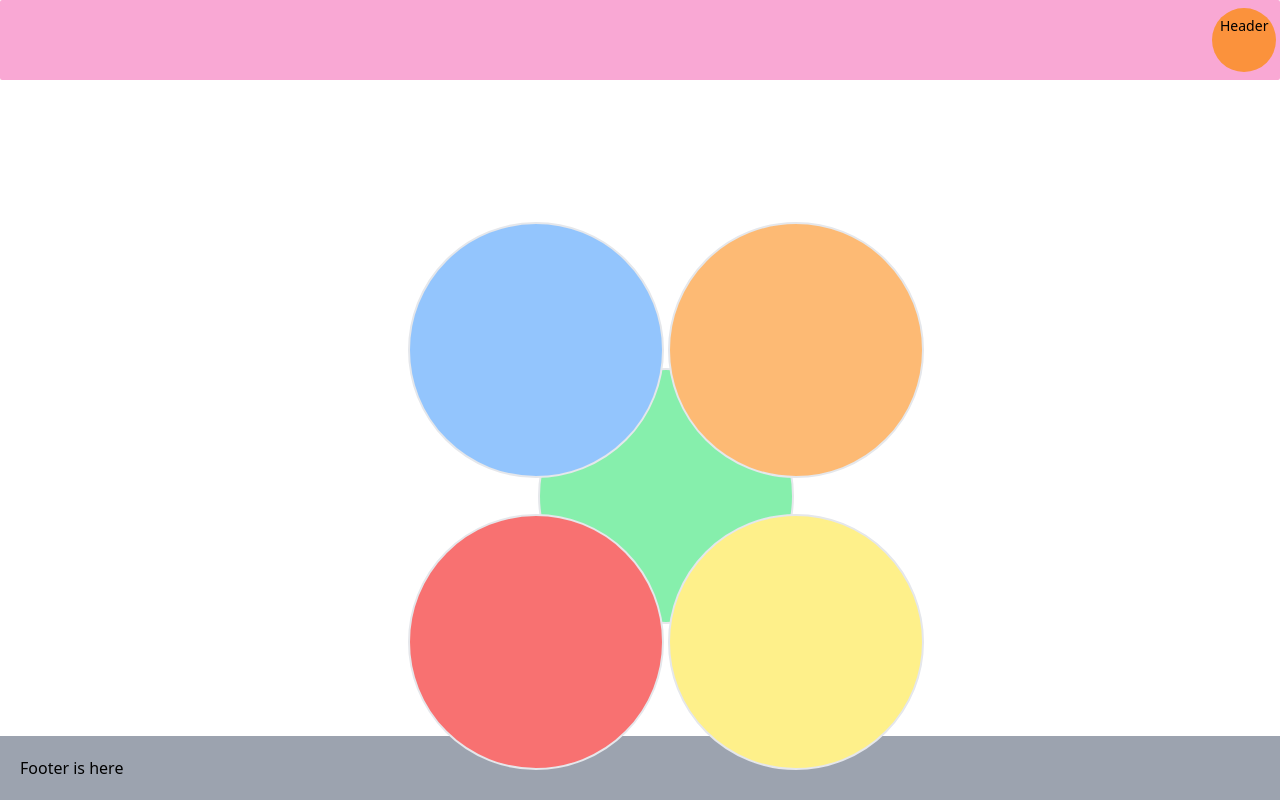
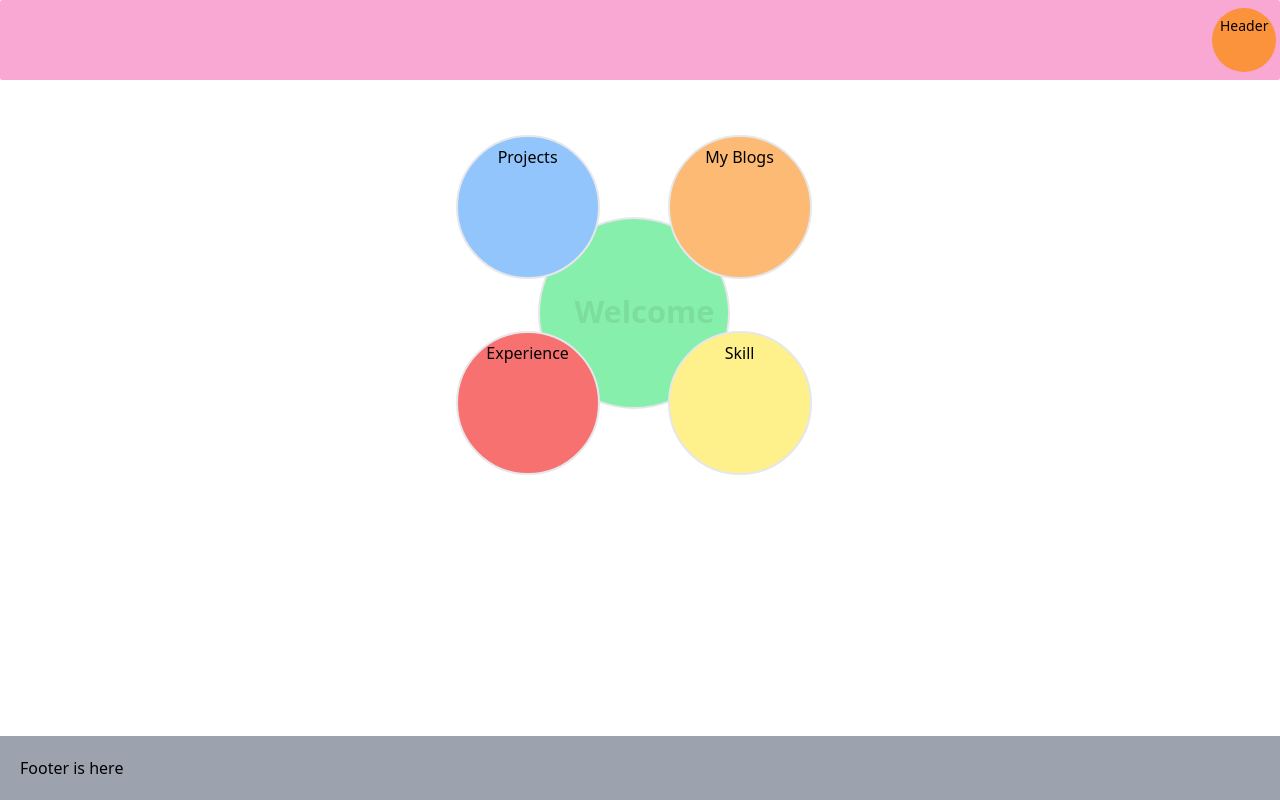
Before and after one commit to GautamSharma26/portfolio, a Next.js app: page / in a window 1280 px wide. Built offline with nearby package versions, Linux system fonts and the light colour scheme.

Commit message:
modified root page

```diff
--- a/app/page.js
+++ b/app/page.js
@@ -1,16 +1,18 @@
 import React from 'react'
 const RootPageMainD = () => {
   return (
-    <div className="min-h-[calc(100vh-144px)]">
-      <div className="relative border-2 md:left-[42%] md:top-72 bg-green-300 h-64 w-64 rounded-full">Hii
-        <div className="absolute border-2 top-36 left-32 h-64 w-64 bg-yellow-200 rounded-full"></div>
-        <div className="absolute border-2 top-36 right-32 h-64 w-64 bg-red-400 rounded-full"></div>
-        <div className="absolute border-2 bottom-36 left-32 h-64 w-64 bg-orange-300 rounded-full"></div>
-        <div className="absolute border-2 bottom-36 right-32 h-64 w-64 bg-blue-300 rounded-full"></div>
-
+    <div className="min-h-[calc(100vh-144px)] overflow-auto">
+      <div className="relative border-2 md:left-[42%] md:top-36 bg-green-300 h-48 w-48 rounded-full text-center animate-bounce">
+      <div className='absolute top-20 left-16 w-16 animate-ping text-black font-bold'>
+        Welcome
       </div>
+        <div className="absolute border-2 top-28 left-32 h-36 w-36 bg-yellow-200 rounded-full text-center p-2">Skill</div>
+        <div className="absolute border-2 top-28 right-32 h-36 w-36 bg-red-400 rounded-full text-center p-2">Experience</div>
+        <div className="absolute border-2 bottom-32 left-32 h-36 w-36 bg-orange-300 rounded-full text-center p-2">My Blogs</div>
+        <div className="absolute border-2 bottom-32 right-32 h-36 w-36 bg-blue-300 rounded-full text-center p-2 hover:animate-spin">Projects</div>
+        </div>
     </div>
-  )
-}
+  );
+};
 
 export default RootPageMainD;
```
